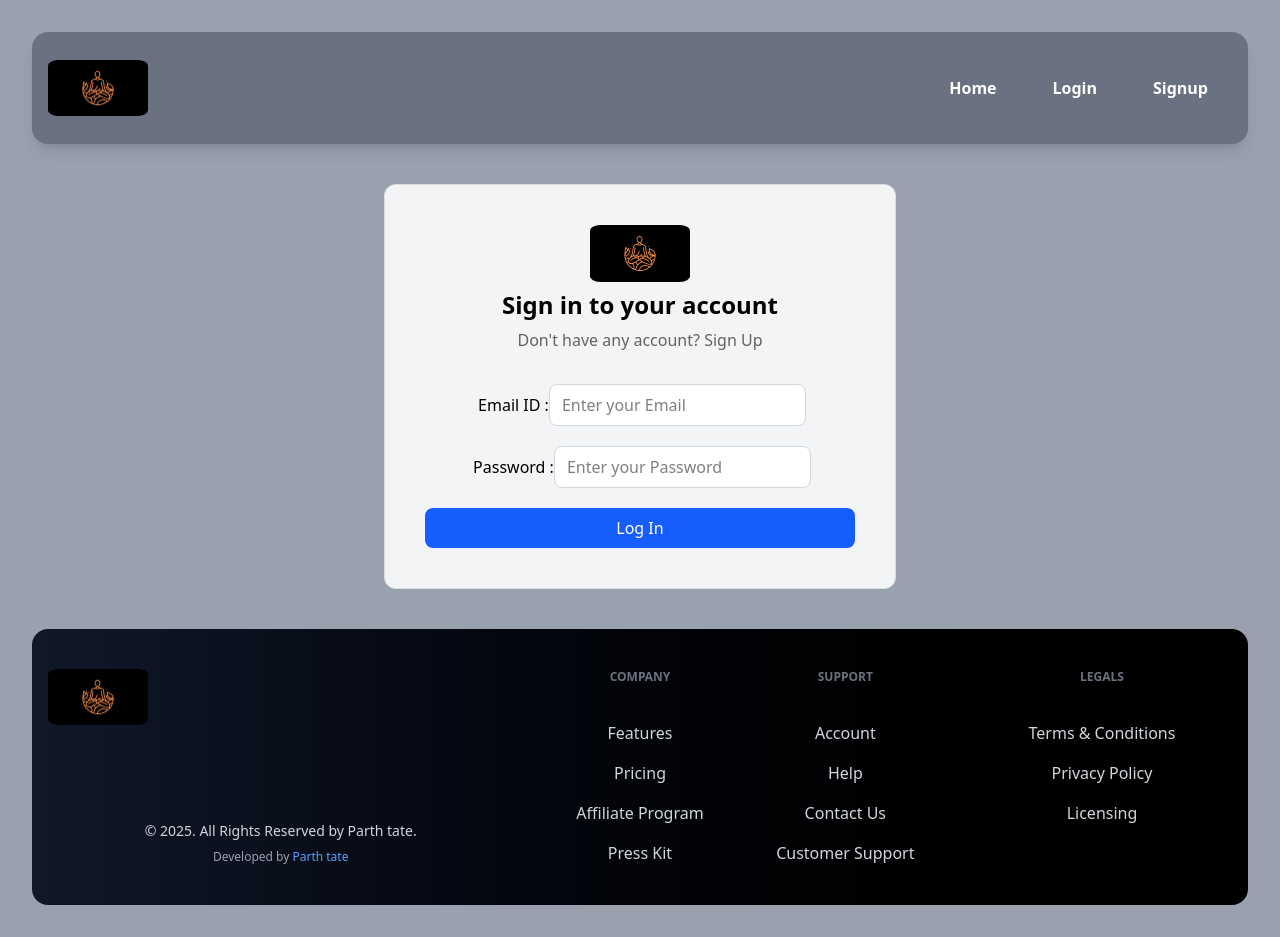
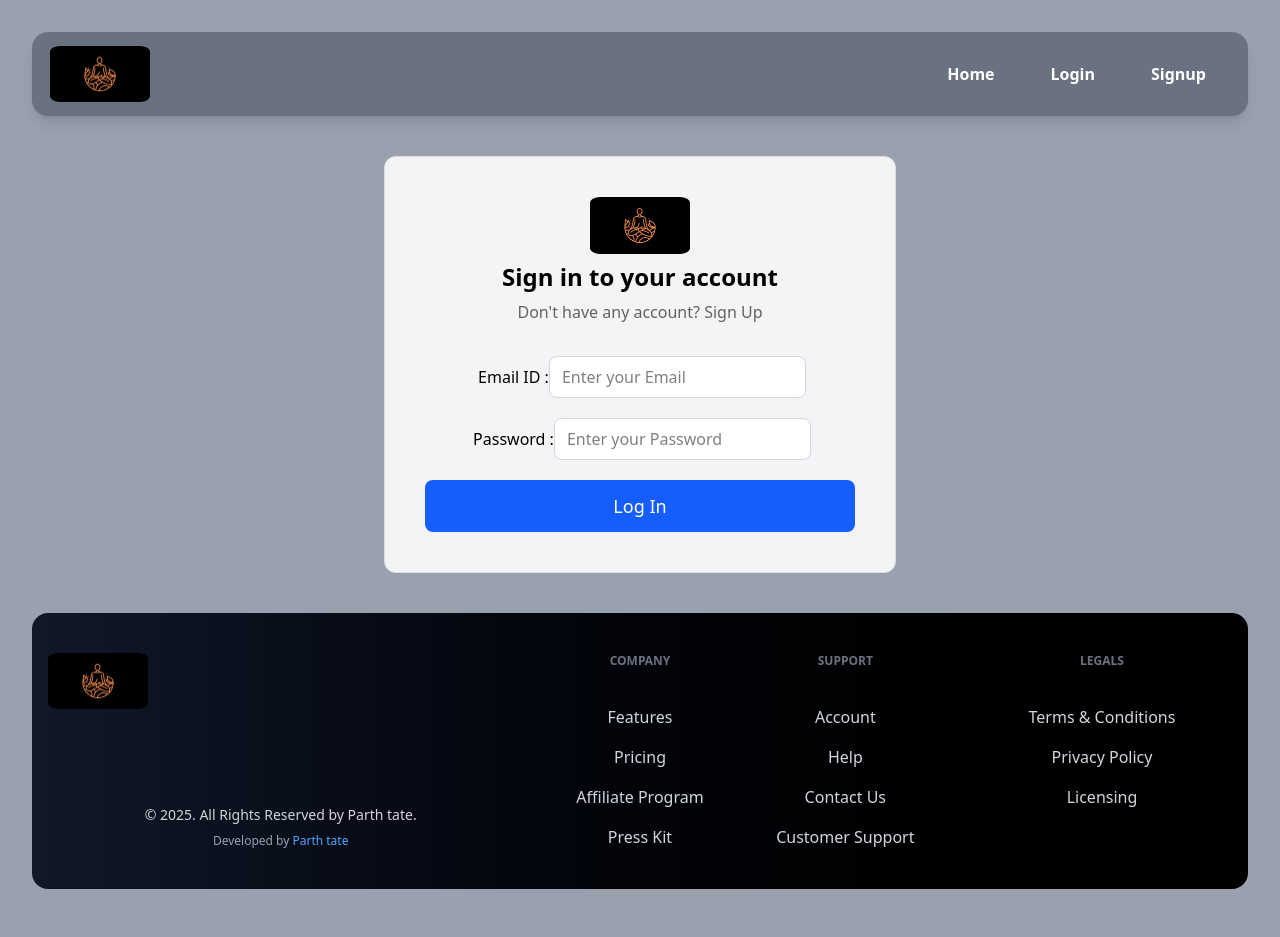
Before and after one commit to Parthtate/MegaBlog-App, a React (Vite) app: page /login in a window 1280 px wide. Built offline with nearby package versions, Linux system fonts and the light colour scheme; no server answers.

Commit message:
CSS update

```diff
--- a/src/components/Header/Header.jsx
+++ b/src/components/Header/Header.jsx
@@ -38,9 +38,9 @@ export default function Header() {
   ];
 
   return (
-    <header className="bg-gray-500 py-3 shadow-lg rounded-2xl">
+    <header className="bg-gray-500 p-0.5 shadow-lg rounded-2xl">
       <Container>
-        <nav className="flex items-center justify-center py-4">
+        <nav className="flex items-center justify-center py-3">
           <div className="mr-4 hover:bg-black">
             <Link to="/">
               <Logo className="w-16 md:w-20" />
--- a/src/components/Login.jsx
+++ b/src/components/Login.jsx
@@ -179,7 +179,7 @@ return (
             })}
           />
         </div>
-        <Button type="submit" className="w-full">
+        <Button type="submit" className="w-full py-3 text-lg rounded-lg  hover:bg-blue-700 bg-blue-500 transition-all duration-200  ">
           Log In
         </Button>
       </div>
--- a/src/components/Signup.jsx
+++ b/src/components/Signup.jsx
@@ -40,7 +40,7 @@ function Signup() {
                     Already have an account?&nbsp;
                     <Link
                         to="/login"
-                        className="font-medium text-black-500 transition duration-300 hover:text-blue-500 hover:underline"
+                        className="font-medium text-black-500 transition duration-300  hover:text-blue-600 hover:underline"
                     >
                         Sign In
                     </Link>
@@ -76,7 +76,7 @@ function Signup() {
                                 required: true,
                             })}
                         />
-                        <Button type="submit" className="w-full py-3 text-lg rounded-lg bg-blue-500 hover:bg-blue-600 transition-all duration-300">
+                        <Button type="submit" className="w-full py-3 text-lg rounded-lg  hover:bg-blue-700 bg-blue-500 transition-all duration-200">
                             Create Account
                         </Button>
                     </div>
```
